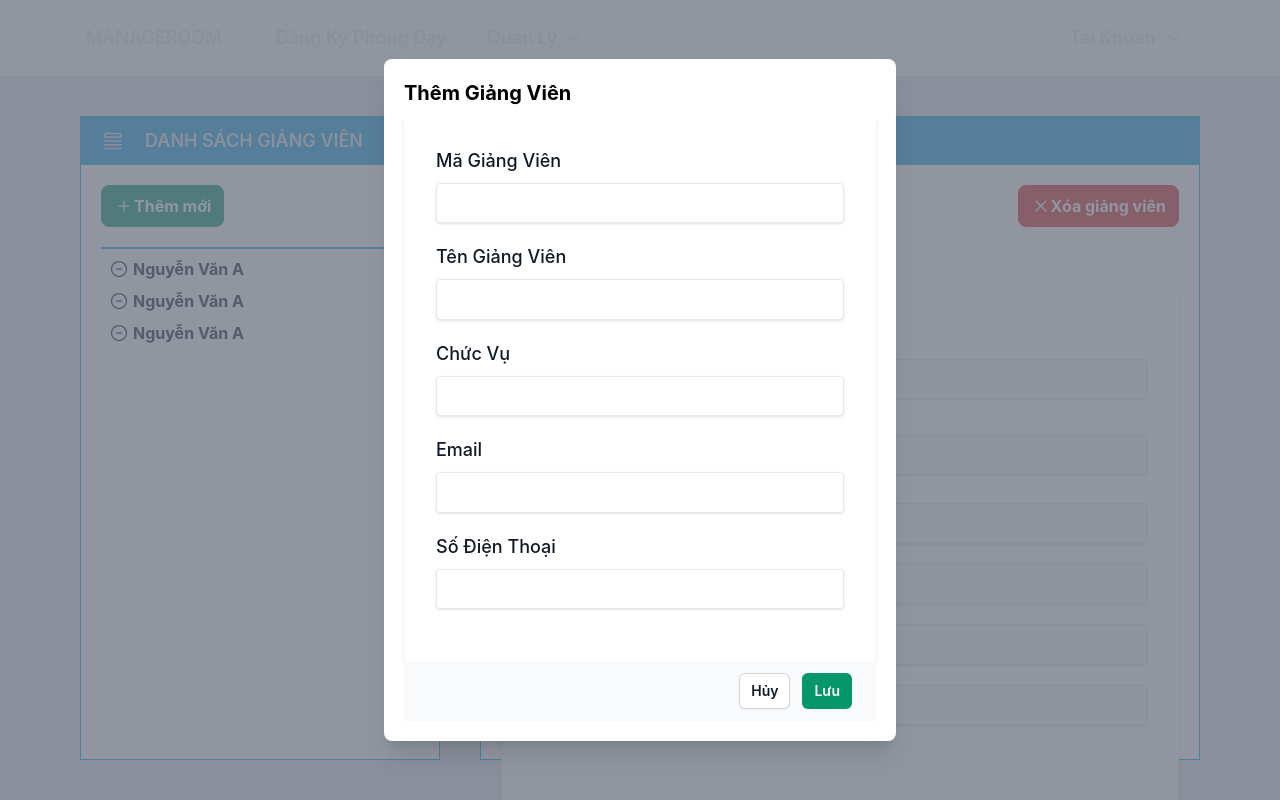
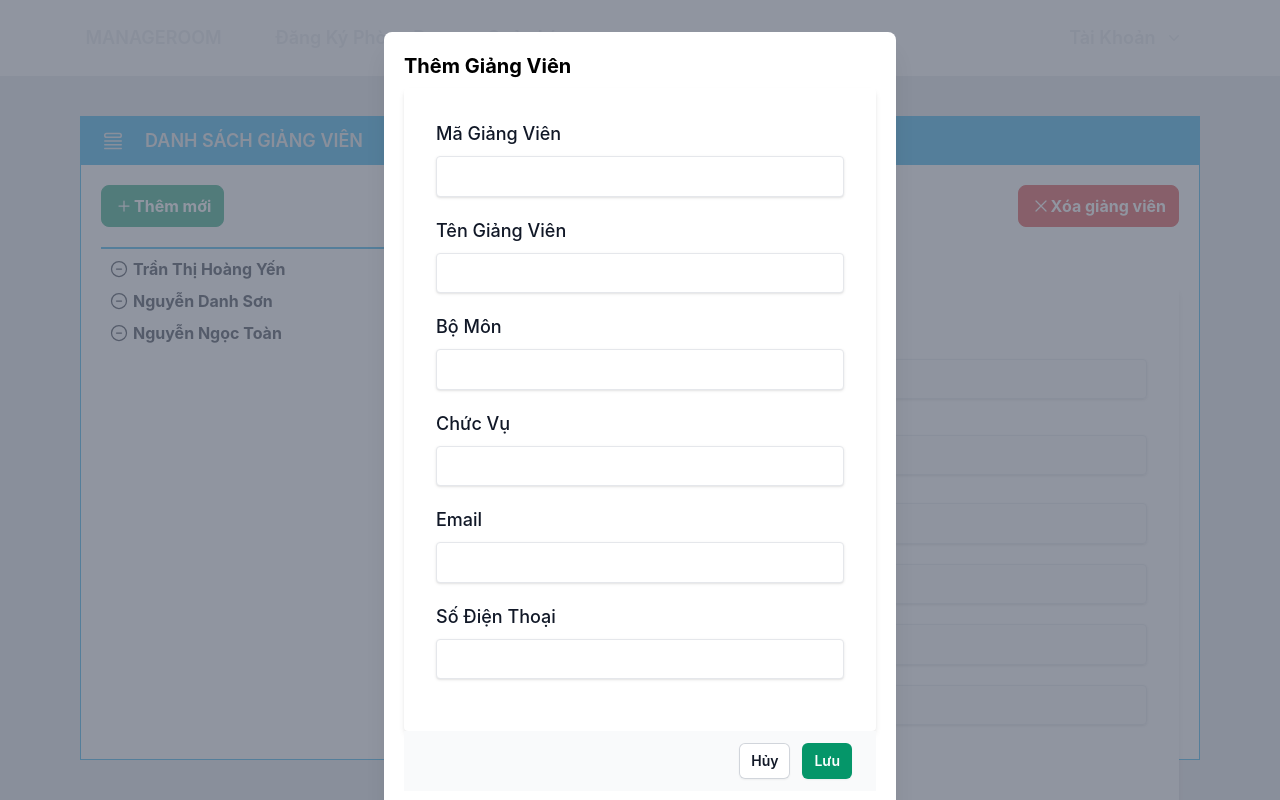
Before and after one commit to wgdra/front-end, a React (Create React App) app: page /manage/manage-user in a window 1280 px wide. Both pictures are taken after a click on the button "Thêm mới". Shown: the top 800 px of the page. Built offline with nearby package versions, Linux system fonts and the light colour scheme; data requests are answered from the project's data file.

Commit message:
update2908

```diff
--- a/db.json
+++ b/db.json
@@ -117,14 +117,46 @@
       ]
     }
   ],
-  "comments": [
+  "login": [
     {
       "id": 1,
-      "body": "some comment",
-      "postId": 1
+      "email": "user@gmail.com",
+      "password": 123456
+    },
+    {
+      "email": "admin@gmailcom",
+      "password": "admin",
+      "id": 2
     }
   ],
-  "profile": {
-    "name": "typicode"
-  }
+  "user": [
+    {
+      "user_id": "HY15",
+      "full_name": "Trần Thị Hoàng Yến",
+      "subject": "Maketing",
+      "role": "Trưởng Phòng",
+      "email": "yentr34@gmail.com",
+      "phonenumber": "0359212032",
+      "id": 2
+    },
+    {
+      "user_id": "DS11",
+      "full_name": "Nguyễn Danh Sơn",
+      "subject": "Giải Tích 1",
+      "role": "Giảng Viên",
+      "email": "danhson@gmail.com",
+      "phonenumber": "0986635478",
+      "id": 3
+    },
+    {
+      "user_id": "NT12",
+      "full_name": "Nguyễn Ngọc Toàn",
+      "subject": "Tin Học",
+      "role": "Giảng Viên",
+      "email": "ngoctoan@gmail.com",
+      "phonenumber": "0987758862",
+      "delay": 3000,
+      "id": 4
+    }
+  ]
 }
--- a/package.json
+++ b/package.json
@@ -10,6 +10,7 @@
     "@testing-library/user-event": "^13.5.0",
     "axios": "^1.5.0",
     "json-server": "^0.17.3",
+    "nprogress": "^0.2.0",
     "react": "^18.2.0",
     "react-dom": "^18.2.0",
     "react-router-dom": "^6.14.2",
--- /dev/null
+++ b/src/Components/Page/Manage/InforUser.js
@@ -0,0 +1,60 @@
+const InforUser = (props) => {
+  const { inforUser } = props;
+  return (
+    <form className="text-gray-900 text-lg bg-white shadow-md rounded px-8 py-16 mb-20">
+      <div className="mb-5 flex items-center justify-between">
+        <label className="font-bold" htmlFor="id">
+          Mã Giảng Viên
+        </label>
+        <input
+          className="shadow appearance-none border rounded w-4/5 py-2 px-3 leading-tight"
+          id="id"
+          placeholder={inforUser.user_id}
+          disabled
+        />
+      </div>
+      <div className="mb-5 flex items-center justify-between">
+        <label className="font-bold">Tên Giảng Viên</label>
+        <input
+          className="shadow appearance-none border rounded w-4/5 py-2 px-3 leading-tight"
+          placeholder={inforUser.full_name}
+          disabled
+        />
+      </div>
+      <div className="mb-5 flex items-center justify-between">
+        <label className="font-bold">Bộ Môn</label>
+        <input
+          className="shadow appearance-none border rounded w-4/5 py-2 px-3 leading-tight"
+          placeholder={inforUser.subject}
+          disabled
+        />
+      </div>
+      <div className="mb-5 flex items-center justify-between">
+        <label className="font-bold">Chức vụ</label>
+        <input
+          className="shadow appearance-none border rounded w-4/5 py-2 px-3 leading-tight"
+          placeholder={inforUser.role}
+          disabled
+        />
+      </div>
+      <div className="mb-5 flex items-center justify-between">
+        <label className="font-bold">Email</label>
+        <input
+          className="shadow appearance-none border rounded w-4/5 py-2 px-3 leading-tight"
+          placeholder={inforUser.email}
+          disabled
+        />
+      </div>
+      <div className="mb-5 flex items-center justify-between">
+        <label className="font-bold">Số Điện Thoại</label>
+        <input
+          className="shadow appearance-none border rounded w-4/5 py-2 px-3 leading-tight"
+          placeholder={inforUser.phonenumber}
+          disabled
+        />
+      </div>
+    </form>
+  );
+};
+
+export default InforUser;
--- a/src/Components/Page/Manage/ManageUser.js
+++ b/src/Components/Page/Manage/ManageUser.js
@@ -1,20 +1,42 @@
-import { useState } from "react";
+import { useEffect, useState } from "react";
 import Modal from "./Modals/Modal";
+import { getDataUser } from "../../../services/apiService";
+import InforUser from "./InforUser";
 
 export default function ManageUser() {
   const [open, setOpen] = useState(false);
   const [btnName, setBtnName] = useState("");
 
-  const [id, setId] = useState("");
-  const [userName, setUserName] = useState("");
-  const [note, setNote] = useState("");
+  const [dataUser, setDataUser] = useState([]);
+  const [inforUser, setInforUser] = useState([]);
 
   //Handle
+  const handleModal = (name) => {
+    setOpen(true);
+    setBtnName(name);
+  };
+
+  //Api
+  useEffect(() => {
+    fetchDataUser();
+  }, []);
+
+  const fetchDataUser = async () => {
+    let res = await getDataUser();
+    setDataUser(res);
+  };
 
   const listUser = () => {
     return (
       <ul className="border-t-2 border-primary ">
-        <li className="flex items-center my-2 ml-2">
+        {dataUser && dataUser.length > 0 ? (
+          dataUser.map((item, index) => {
+            return (
+              <li
+                className="flex items-center my-2 ml-2 cursor-pointer"
+                key={index}
+                onClick={() => setInforUser(item)}
+              >
                 <svg
                   xmlns="http://www.w3.org/2000/svg"
                   fill="none"
@@ -29,49 +51,15 @@ export default function ManageUser() {
                     d="M15 12H9m12 0a9 9 0 11-18 0 9 9 0 0118 0z"
                   />
                 </svg>
-          Nguyễn Văn A
+                {item.full_name}
               </li>
-        <li className="flex items-center mb-2 ml-2">
-          <svg
-            xmlns="http://www.w3.org/2000/svg"
-            fill="none"
-            viewBox="0 0 24 24"
-            strokeWidth={1.5}
-            stroke="currentColor"
-            className="w-5 h-5 mr-1"
-          >
-            <path
-              strokeLinecap="round"
-              strokeLinejoin="round"
-              d="M15 12H9m12 0a9 9 0 11-18 0 9 9 0 0118 0z"
-            />
-          </svg>
-          Nguyễn Văn A
-        </li>
-        <li className="flex items-center mb-2 ml-2">
-          <svg
-            xmlns="http://www.w3.org/2000/svg"
-            fill="none"
-            viewBox="0 0 24 24"
-            strokeWidth={1.5}
-            stroke="currentColor"
-            className="w-5 h-5 mr-1"
-          >
-            <path
-              strokeLinecap="round"
-              strokeLinejoin="round"
-              d="M15 12H9m12 0a9 9 0 11-18 0 9 9 0 0118 0z"
-            />
-          </svg>
-          Nguyễn Văn A
-        </li>
+            );
+          })
+        ) : (
+          <span>Not Data</span>
+        )}
       </ul>
     );
-  };
-
-  const handleModal = (name) => {
-    setOpen(true);
-    setBtnName(name);
   };
 
   return (
@@ -142,7 +130,7 @@ export default function ManageUser() {
           </svg>
 
           <span className="font-semibold">
-            THÔNG TIN GIẢNG VIÊN - {userName}
+            THÔNG TIN GIẢNG VIÊN - {inforUser.full_name}
           </span>
         </div>
 
@@ -173,59 +161,7 @@ export default function ManageUser() {
           </div>
 
           <div className="mt-10">
-            <form className="text-gray-900 text-lg bg-white shadow-md rounded px-8 py-16 mb-20">
-              <div className="mb-5 flex items-center justify-between">
-                <label className="font-bold" htmlFor="id">
-                  Mã Giảng Viên
-                </label>
-                <input
-                  className="shadow appearance-none border rounded w-4/5 py-2 px-3 leading-tight"
-                  id="id"
-                  placeholder="225"
-                  disabled
-                />
-              </div>
-              <div className="mb-5 flex items-center justify-between">
-                <label className="font-bold">Tên Giảng Viên</label>
-                <input
-                  className="shadow appearance-none border rounded w-4/5 py-2 px-3 leading-tight"
-                  placeholder="Nguyễn Văn A"
-                  disabled
-                />
-              </div>
-              <div className="mb-5 flex items-center justify-between">
-                <label className="font-bold">Bộ Môn</label>
-                <input
-                  className="shadow appearance-none border rounded w-4/5 py-2 px-3 leading-tight"
-                  placeholder="Toán P1"
-                  disabled
-                />
-              </div>
-              <div className="mb-5 flex items-center justify-between">
-                <label className="font-bold">Chức vụ</label>
-                <input
-                  className="shadow appearance-none border rounded w-4/5 py-2 px-3 leading-tight"
-                  placeholder="Trưởng bộ môn"
-                  disabled
-                />
-              </div>
-              <div className="mb-5 flex items-center justify-between">
-                <label className="font-bold">Email</label>
-                <input
-                  className="shadow appearance-none border rounded w-4/5 py-2 px-3 leading-tight"
-                  placeholder="nguyena@gmail.com"
-                  disabled
-                />
-              </div>
-              <div className="mb-5 flex items-center justify-between">
-                <label className="font-bold">Số Điện Thoại</label>
-                <input
-                  className="shadow appearance-none border rounded w-4/5 py-2 px-3 leading-tight"
-                  placeholder="0988888888"
-                  disabled
-                />
-              </div>
-            </form>
+            <InforUser inforUser={inforUser} />
             <div className="flex justify-end">
               <button
                 name="update-user"
@@ -258,7 +194,13 @@ export default function ManageUser() {
           </div>
         </div>
       </div>
-      <Modal open={open} setOpen={setOpen} name={btnName} />
+      <Modal
+        open={open}
+        setOpen={setOpen}
+        name={btnName}
+        inforUser={inforUser}
+        fetchDataUser={fetchDataUser}
+      />
     </div>
   );
 }
--- a/src/Components/Page/Manage/Modals/Modal.js
+++ b/src/Components/Page/Manage/Modals/Modal.js
@@ -8,14 +8,16 @@ import ModalUpdateUser from "./ModalUpdateUser";
 import ModalDeleteUser from "./ModalDeleteUser";
 
 export default function Modal(props) {
-  const { open, setOpen, name } = props;
+  const { open, setOpen, name, dataRoom, inforUser, fetchDataUser } = props;
   const cancelButtonRef = useRef(null);
 
   const DataModalRoom = () => {
     if (name === "add-room") {
       return <ModalAddRoom open={open} setOpen={setOpen} />;
     } else if (name === "delete-room") {
-      return <ModalDeleteRoom open={open} setOpen={setOpen} />;
+      return (
+        <ModalDeleteRoom open={open} setOpen={setOpen} dataRoom={dataRoom} />
+      );
     } else if (name === "update-room") {
       return <ModalUpdateRoom open={open} setOpen={setOpen} />;
     }
@@ -23,9 +25,22 @@ export default function Modal(props) {
 
   const DataModalUser = () => {
     if (name === "add-user") {
-      return <ModalAddUser open={open} setOpen={setOpen} />;
+      return (
+        <ModalAddUser
+          open={open}
+          setOpen={setOpen}
+          fetchDataUser={fetchDataUser}
+        />
+      );
     } else if (name === "delete-user") {
-      return <ModalDeleteUser open={open} setOpen={setOpen} />;
+      return (
+        <ModalDeleteUser
+          open={open}
+          setOpen={setOpen}
+          inforUser={inforUser}
+          fetchDataUser={fetchDataUser}
+        />
+      );
     } else if (name === "update-user") {
       return <ModalUpdateUser open={open} setOpen={setOpen} />;
     }
--- a/src/Components/Page/Manage/Modals/ModalAddUser.js
+++ b/src/Components/Page/Manage/Modals/ModalAddUser.js
@@ -1,20 +1,24 @@
 import { useRef } from "react";
 import { useState } from "react";
 import { toast } from "react-toastify";
+import { postDataUser } from "../../../../services/apiService";
 
 export default function ModalAddUser(props) {
-  const { setOpen } = props;
+  const { setOpen, fetchDataUser } = props;
   const cancelButtonRef = useRef(null);
 
-  const [id, setId] = useState("");
-  const [userName, setUserName] = useState("");
+  const [userId, setUserId] = useState("");
+  const [fullName, setFullName] = useState("");
+  const [subject, setSubject] = useState("");
   const [role, setRole] = useState("");
   const [email, setEmail] = useState("");
   const [phoneNumber, setPhoneNumber] = useState("");
 
-  const handleAddUser = () => {
+  const handleAddUser = async () => {
+    await postDataUser(userId, fullName, subject, role, email, phoneNumber);
     toast.success("Thêm mới thành công");
     setOpen(false);
+    fetchDataUser();
   };
   return (
     <>
@@ -28,7 +32,7 @@ export default function ModalAddUser(props) {
             className="shadow appearance-none border rounded w-full py-2 px-3 leading-tight focus:outline-none focus:shadow-outline"
             id="id"
             type="text"
-            onChange={(e) => setId(e.target.value)}
+            onChange={(e) => setUserId(e.target.value)}
           />
         </div>
         <div className="mb-5">
@@ -39,7 +43,18 @@ export default function ModalAddUser(props) {
             className="shadow appearance-none border rounded w-full py-2 px-3 leading-tight focus:outline-none focus:shadow-outline"
             id="roomname"
             type="text"
-            onChange={(e) => setUserName(e.target.value)}
+            onChange={(e) => setFullName(e.target.value)}
+          />
+        </div>
+        <div className="mb-5">
+          <label className="block mb-2" htmlFor="roomname">
+            Bộ Môn
+          </label>
+          <input
+            className="shadow appearance-none border rounded w-full py-2 px-3 leading-tight focus:outline-none focus:shadow-outline"
+            id="roomname"
+            type="text"
+            onChange={(e) => setSubject(e.target.value)}
           />
         </div>
         <div className="mb-5">
--- a/src/index.js
+++ b/src/index.js
@@ -2,6 +2,7 @@ import React from "react";
 import ReactDOM from "react-dom/client";
 import Router from "./Router";
 import reportWebVitals from "./reportWebVitals";
+import "nprogress/nprogress.css";
 
 const root = ReactDOM.createRoot(document.getElementById("root"));
 root.render(
--- a/src/services/apiService.js
+++ b/src/services/apiService.js
@@ -1,7 +1,27 @@
 import instance from "../utils/axiosCustomize";
 
+//Data Room
 const getDataRoom = () => {
   return instance.get(`/manage-room?${Date.now()}`);
 };
 
-export { getDataRoom };
+//Data User
+const getDataUser = () => {
+  return instance.get(`/user?${Date.now()}`);
+};
+const postDataUser = (userId, fullName, subject, role, email, phoneNumber) => {
+  return instance.post("/user", {
+    user_id: userId,
+    full_name: fullName,
+    subject: subject,
+    role: role,
+    email: email,
+    phonenumber: phoneNumber,
+  });
+};
+
+const deleteDataUser = (id) => {
+  return instance.delete(`/user/${id}`);
+};
+
+export { getDataRoom, getDataUser, postDataUser, deleteDataUser };
```
Also changed, not shown: src/Components/Page/Manage/ManageRoom.js (+9 -10 lines), src/Components/Page/Manage/Modals/ModalDeleteRoom.js (+4 -4 lines), src/Components/Page/Manage/Modals/ModalDeleteUser.js (+8 -10 lines), src/utils/axiosCustomize.js (+9 -0 lines), 1 other file (tests, documents, lock files or other folders). Lines whose indentation alone changed are shown as unchanged.
